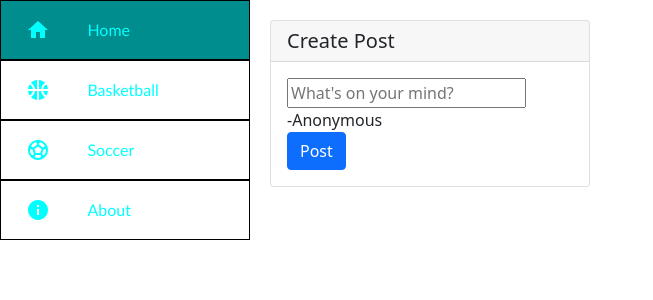
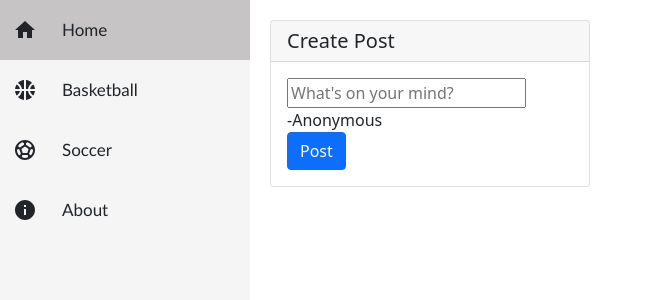
Before and after one commit to RawRaw5/mern-stack-application-, a React (Create React App) app in the folder mernstack/: page / in a window 1280 px wide. Shown: the top 300 px of the page, without its empty margins (0-653 px from the left). Built offline with nearby package versions, Linux system fonts and the light colour scheme.

Commit message:
minor changes

```diff
--- a/mernstack/src/App.css
+++ b/mernstack/src/App.css
@@ -12,7 +12,7 @@
 .Sidebar{
   height: 100%;
   width: 250px;
-    color: aqua;
+  background-color: rgb(245,245,245);
 }
 
 .SidebarList{
@@ -24,7 +24,6 @@
 .SidebarList .row{
   width: 100%;
   height: 60px;
-    border: 1px solid black;
   list-style-type: none;
   margin: 0;
   display: flex;
@@ -32,33 +31,29 @@
   justify-content: center;
   align-items: center;
   font-family: 'Trebuchet MS', 'Lucida Sans Unicode', 'Lucida Grande', 'Lucida Sans', Arial, sans-serif;
+  font-size: 17px;
 }
 
 .SidebarList .row:hover{
   cursor: pointer;
-    background-color: rgb(0, 141, 141);
+  background-color: rgb(198, 196, 196);
 }
 
 .SidebarList #active{
-    background-color: rgb(0, 141, 141);
+  background-color: rgb(198, 196, 196);
 }
 
 .row #icon{
-    flex: 30%;
+  flex: 20%;
   display: grid;
   place-items: center;
 }
 
 .row #title{
-    flex: 70%;
+  flex: 80%;
 }
 
 .createPost {
   flex:1;
   margin: 20px;
 }
-
-   /* .sideBar{
-    flex: 1;
-
-  } */
--- a/mernstack/src/navbar/Sidebar.js
+++ b/mernstack/src/navbar/Sidebar.js
@@ -11,7 +11,7 @@ function Sidebar() {
                 <li
                 key={key}
                 className="row"
-                id={window.location.pathname == val.link ? "active" : ""}
+                id={window.location.pathname === val.link ? "active" : ""}
                 onClick={()=> {
                     window.location.pathname = val.link;
                     }}
```
Lines whose indentation alone changed are shown as unchanged.
